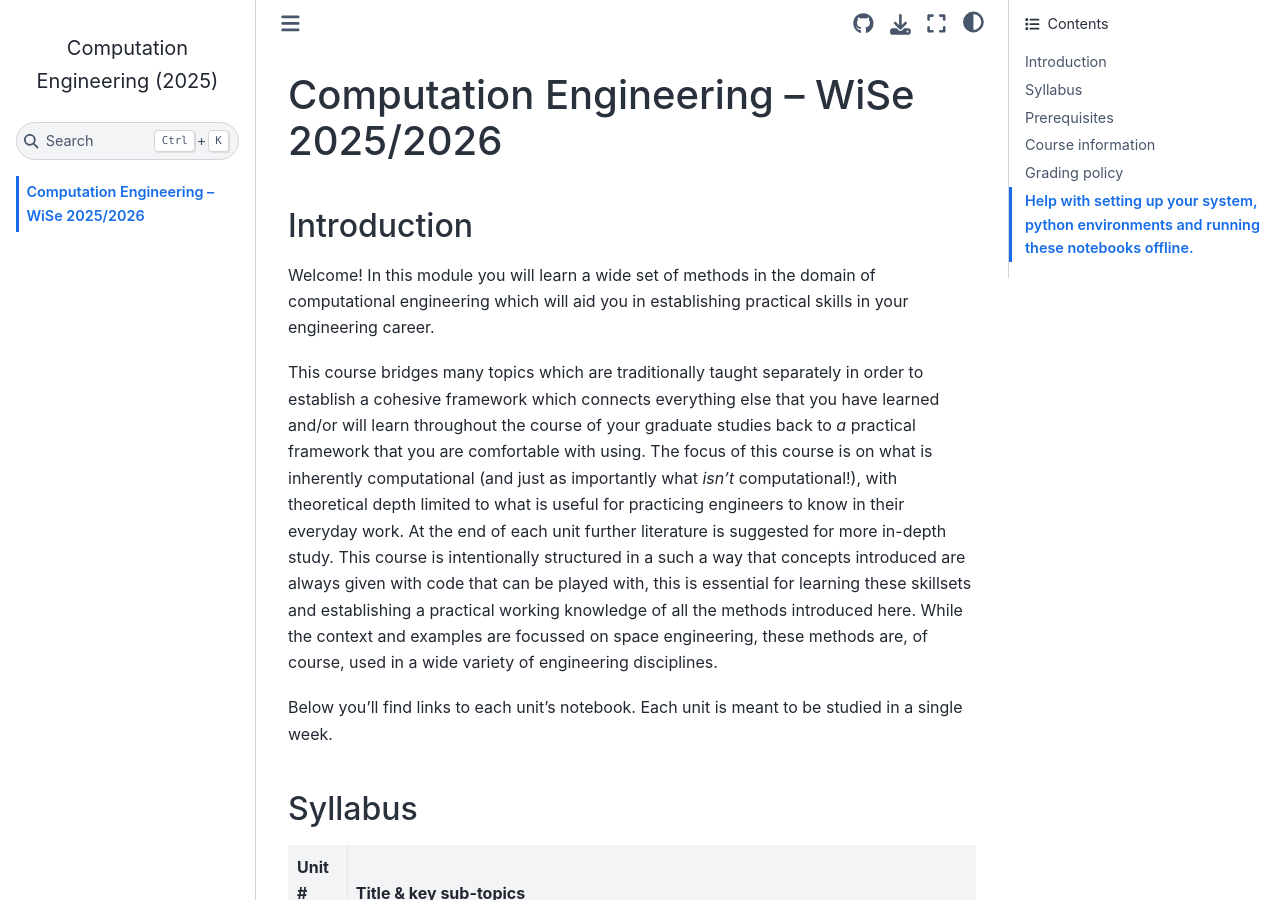
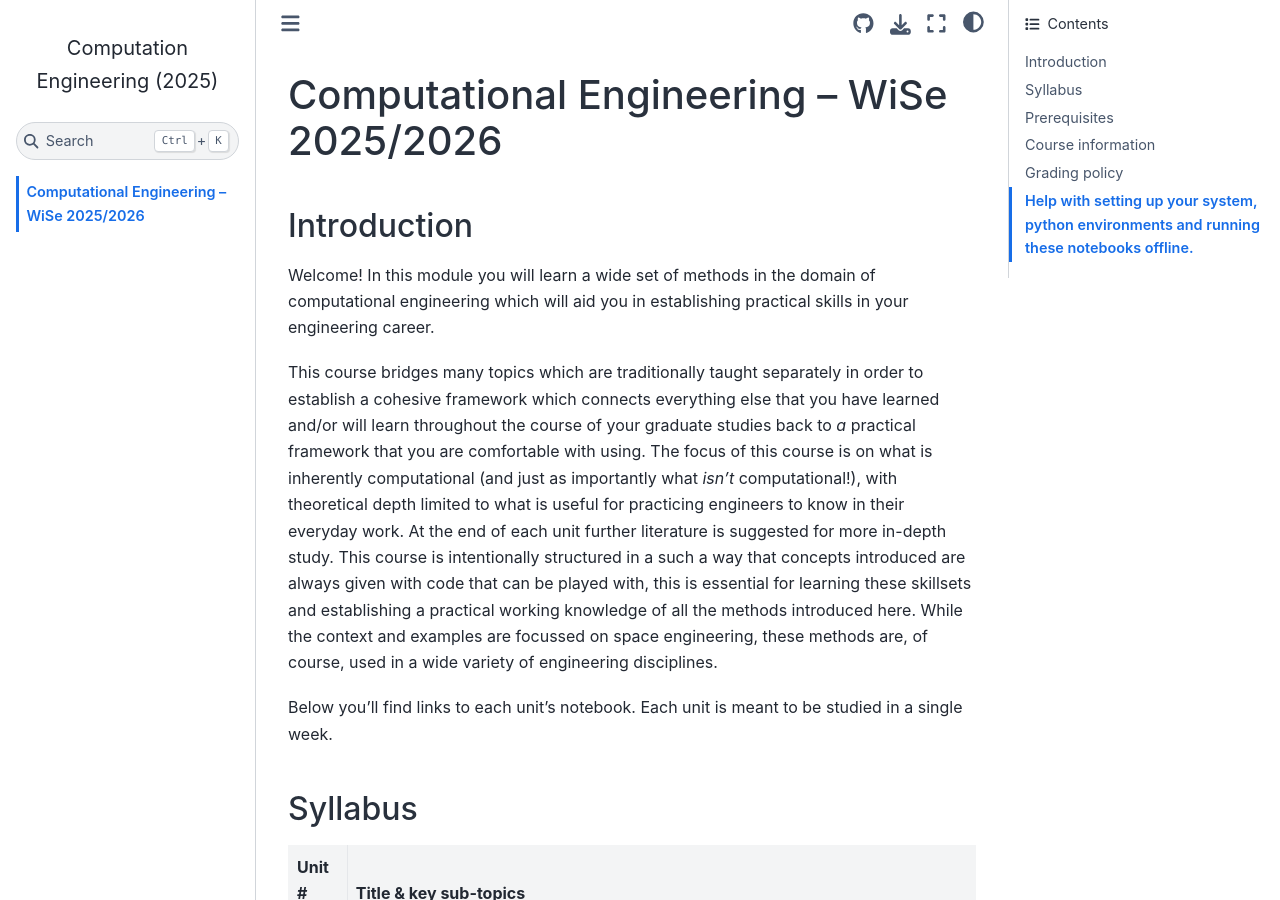
Before and after one commit to Leibniz-IWT/comp_eng, a Jupyter Book: the page built from intro.md, in a window 1280 px wide and 900 px high. Built offline with Jupyter Book 1.0.4 settings and Sphinx 7.4.7 and the Sphinx Book theme 1.1.4, drawn with Linux system fonts in a browser that asks for light colours; pages that are not in the unit, such as notebooks, are missing from menus.

```diff
--- a/intro.md
+++ b/intro.md
@@ -1,8 +1,8 @@
 ---
-title: Computation Engineering – WiSe 2025/2026
+title: Computational Engineering – WiSe 2025/2026
 ---
 
-# Computation Engineering – WiSe 2025/2026
+# Computational Engineering – WiSe 2025/2026
 
 ## Introduction
 
```
Also changed, not shown: gen_skeleton.py (+19 -17 lines), 1 other file.
